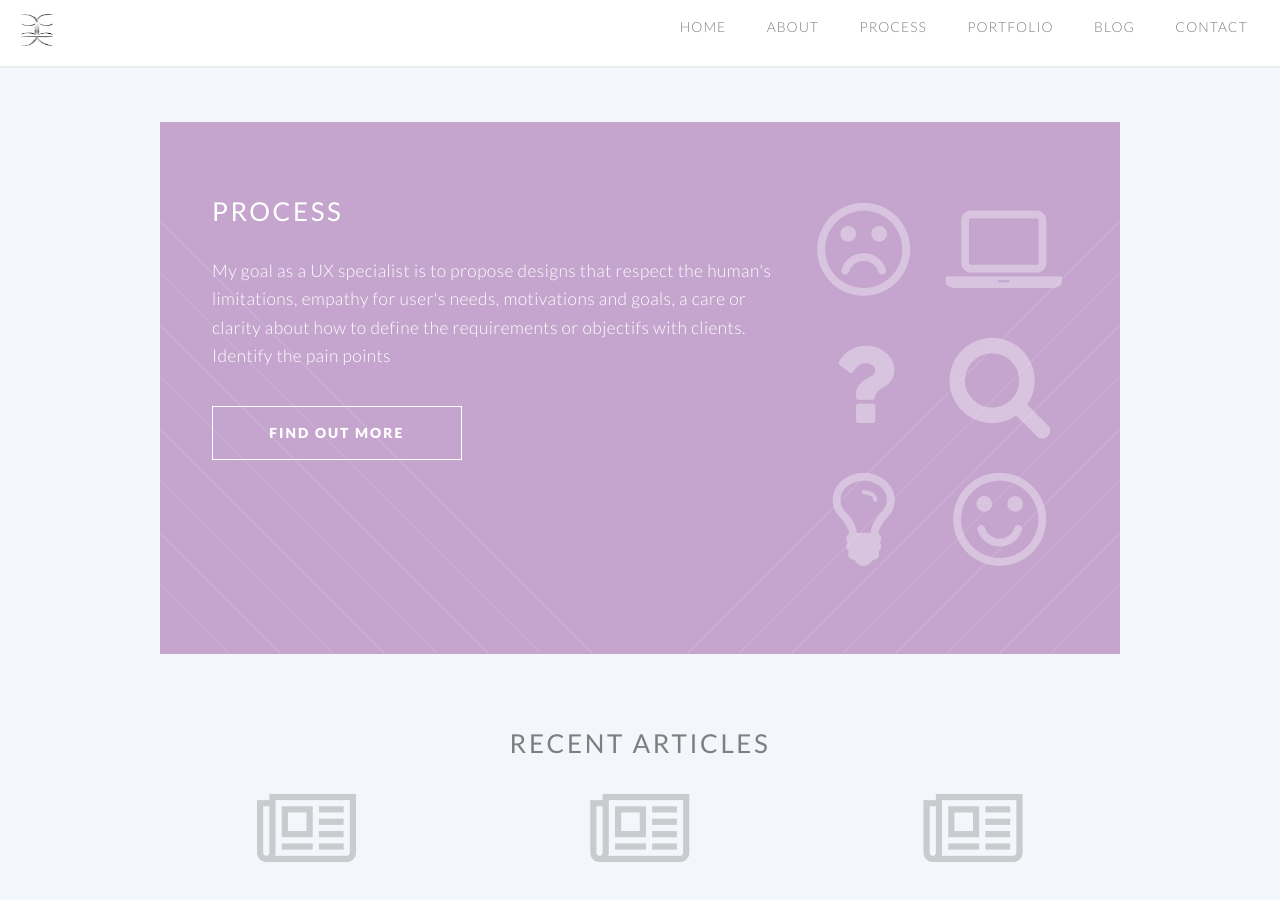
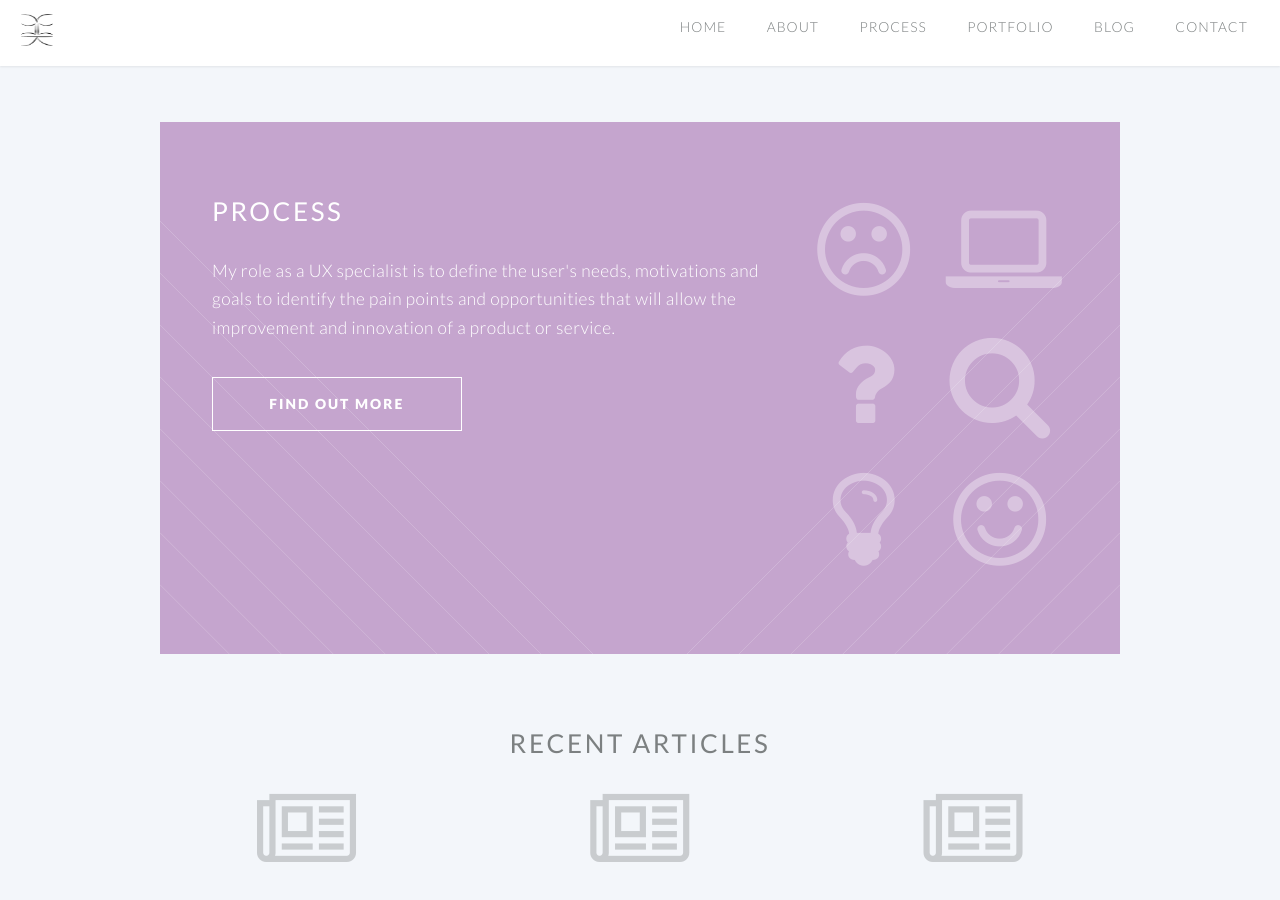
Before and after one commit to claucvk/claucvk.github.io, a Jekyll site: the page built from index.html, in a window 1280 px wide and 900 px high, scrolled down 946 px. Built offline with Jekyll 4.4.1, drawn with Linux system fonts in a browser that asks for light colours.

Commit message:
content update process in homepage

```diff
--- a/index.html
+++ b/index.html
@@ -32,7 +32,7 @@
 									<h2><strong>Process</strong></h2>
 								</header>
 								<p>
-									My goal as a UX specialist is to propose designs that respect the human's limitations, empathy for user's needs, motivations and goals, a care or clarity about how to define the requirements or objectifs with clients. Identify the pain points
+									My role as a UX specialist is to define the user's needs, motivations and goals to identify the pain points and opportunities that will allow the improvement and innovation of a product or service.
 								 </p>
 								<footer>
 									<ul class="buttons">
```
